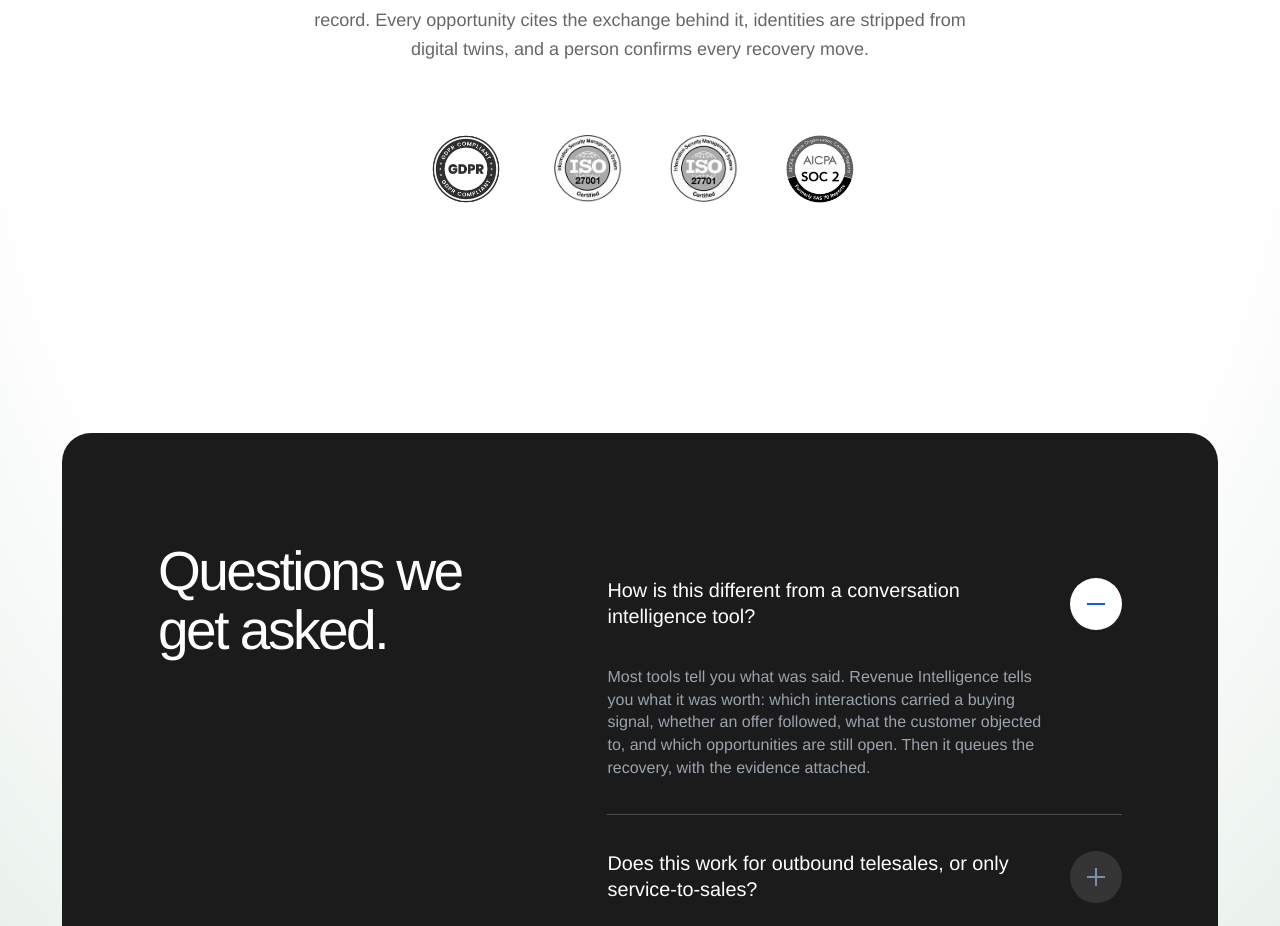
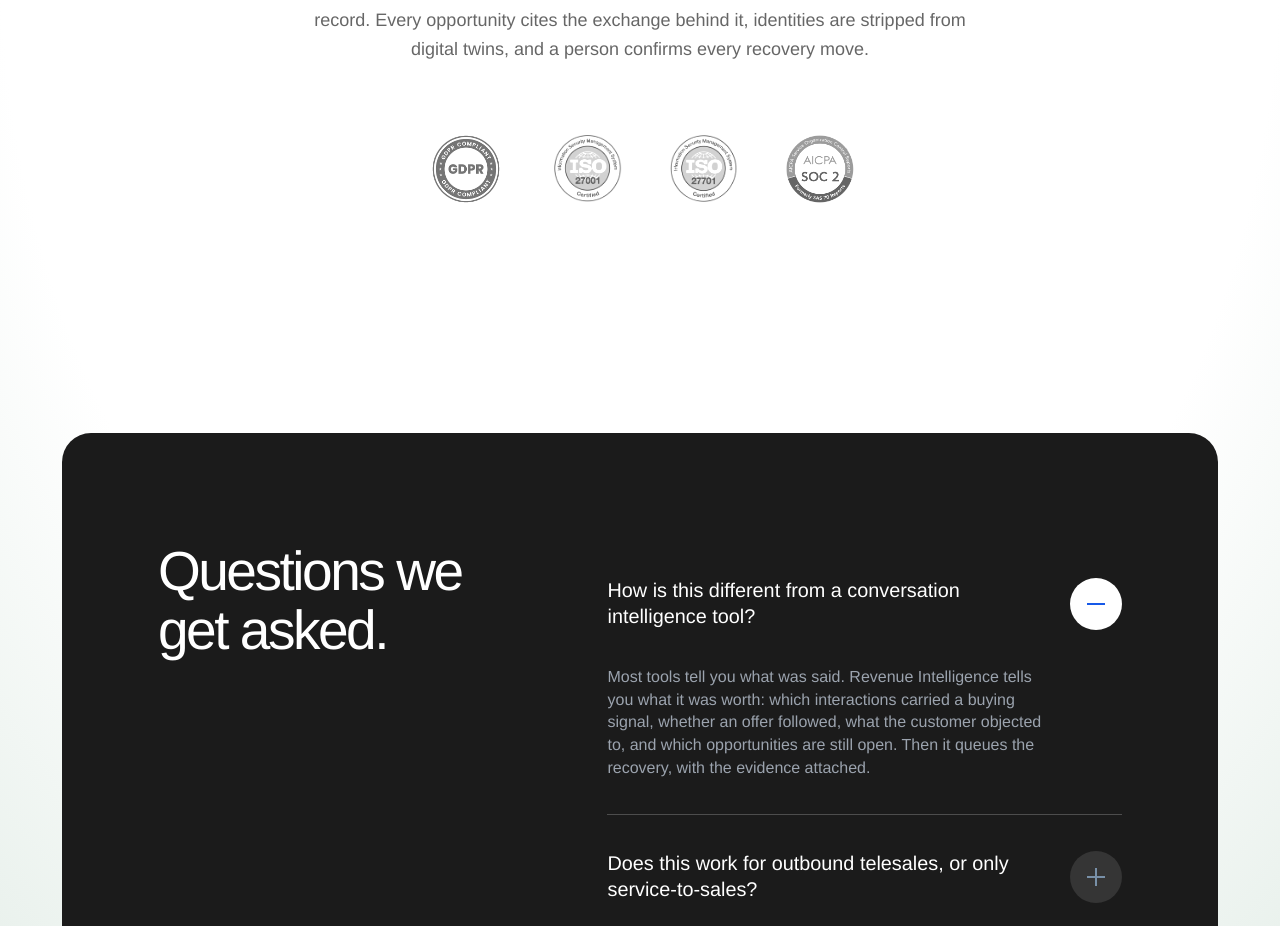
Before and after one commit to Umesh0014/DO-website, a Next.js app: page /revenue-intelligence in a window 1280 px wide. Shown: the part 3400-4326 px from the top of the page. Built offline with nearby package versions, Linux system fonts and the light colour scheme; a web font is replaced by a local one.

Commit message:
Normalize compliance logo shade

```diff
--- a/components/ui/feature135.tsx
+++ b/components/ui/feature135.tsx
@@ -55,7 +55,7 @@ export function Feature135({
                   <img
                     alt={item.image.alt}
                     className={cn(
-                      "object-contain grayscale",
+                      "object-contain grayscale contrast-125 opacity-60",
                       item.image.compact
                         ? "h-[68px] w-[68px]"
                         : "h-20 w-20",
```
